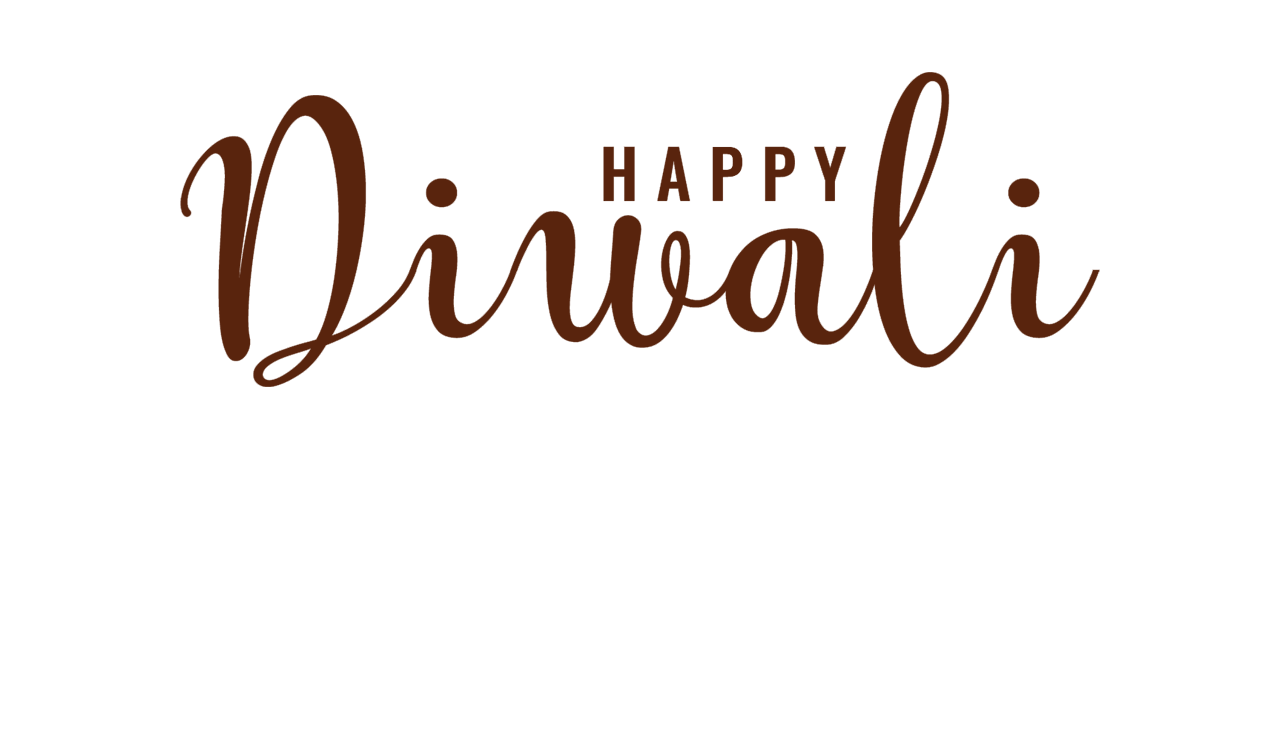
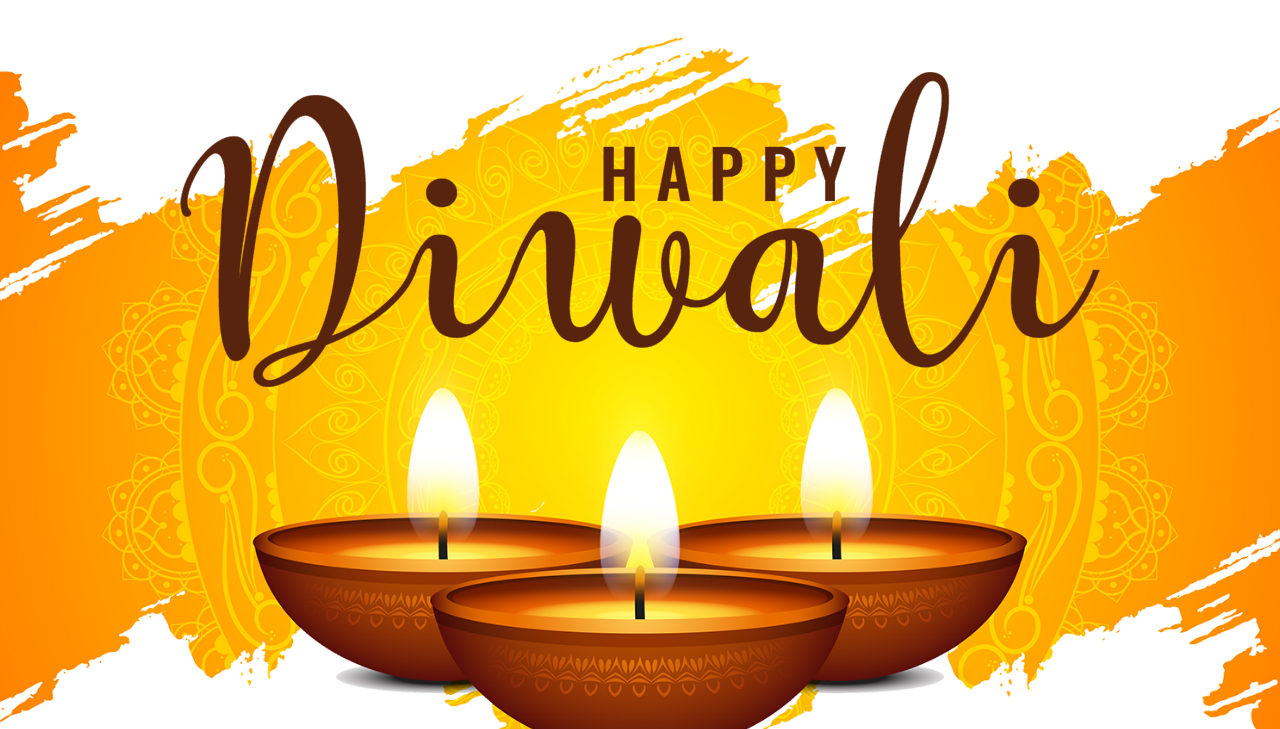
Before and after one commit to ferchuqui/festival, a plain HTML site: page index.html in a window 1280 px wide. Shown: the part 71-800 px from the top of the page. Drawn offline with Linux system fonts and the light colour scheme.

Commit message:
images fix

```diff
--- a/css/styles.css
+++ b/css/styles.css
@@ -111,7 +111,7 @@ color: var(--orange);
 }
 .home{
   min-height: 100vh;
-  background: url('images/bg_diwali.png');
+  background: url('/images/bg_diwali.png');
   background-size: cover;
   background-position: center;
   text-align: center;
```
